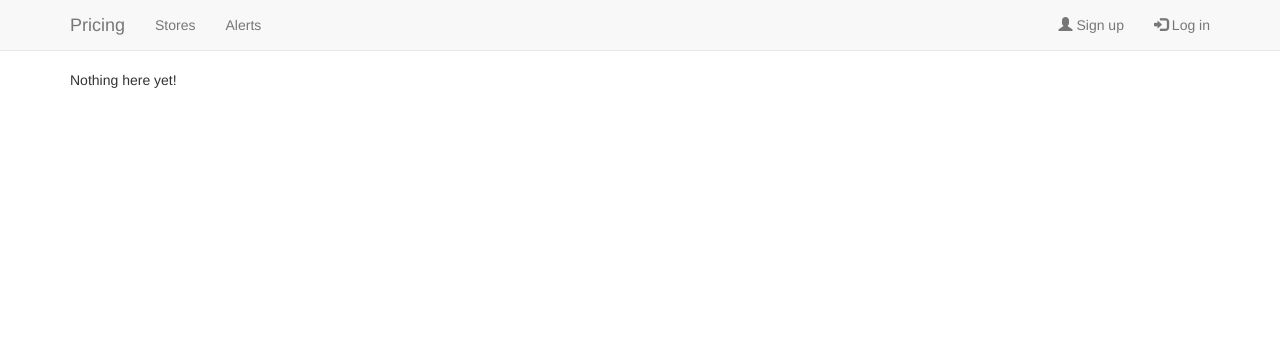
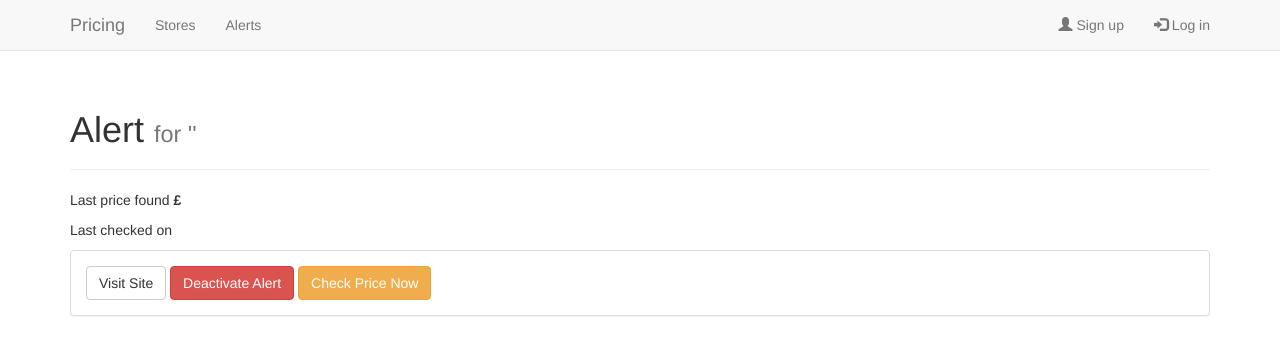
Before and after one commit to schoolofcode-me/price-of-chair, a Python web app: template src/templates/alerts/alert.jinja2 in a window 1280 px wide. Shown: the top 355 px of the page. Run offline with Jinja, Linux system fonts and the light colour scheme; the template is opened without the code that fills it, so the values that code supplies are empty; some libraries are stand-ins or nearby versions.

Commit message:
Added endpoint to check alert price, and also added content to specific alert template.

```diff
--- a/src/templates/alerts/alert.jinja2
+++ b/src/templates/alerts/alert.jinja2
@@ -1,4 +1,17 @@
 {% extends "base.jinja2" %}
 {% block content %}
-    <p>Nothing here yet!</p>
+    <div class="page-header">
+        <h1>Alert
+            <small>for '{{ alert.item.name }}'</small>
+        </h1>
+    </div>
+    <p>Last price found <strong>£{{ alert.item.price }}</strong></p>
+    <p>Last checked on <strong>{{ alert.last_checked.strftime("%d-%m-%Y %H:%M") }}</strong></p>
+    <div class="panel panel-default">
+        <div class="panel-body">
+            <a class="btn btn-default" href="{{ alert.item.url }}" role="button">Visit Site</a>
+            <a class="btn btn-danger" href="{{ url_for('alerts.deactivate_alert', alert_id=alert._id) }}" role="button">Deactivate Alert</a>
+            <a class="btn btn-warning" href="{{ url_for('alerts.check_alert_price', alert_id=alert._id) }}" role="button">Check Price Now</a>
+        </div>
+    </div>
 {% endblock %}
```
Also changed, not shown: src/models/alerts/views.py (+7 -1 lines).
